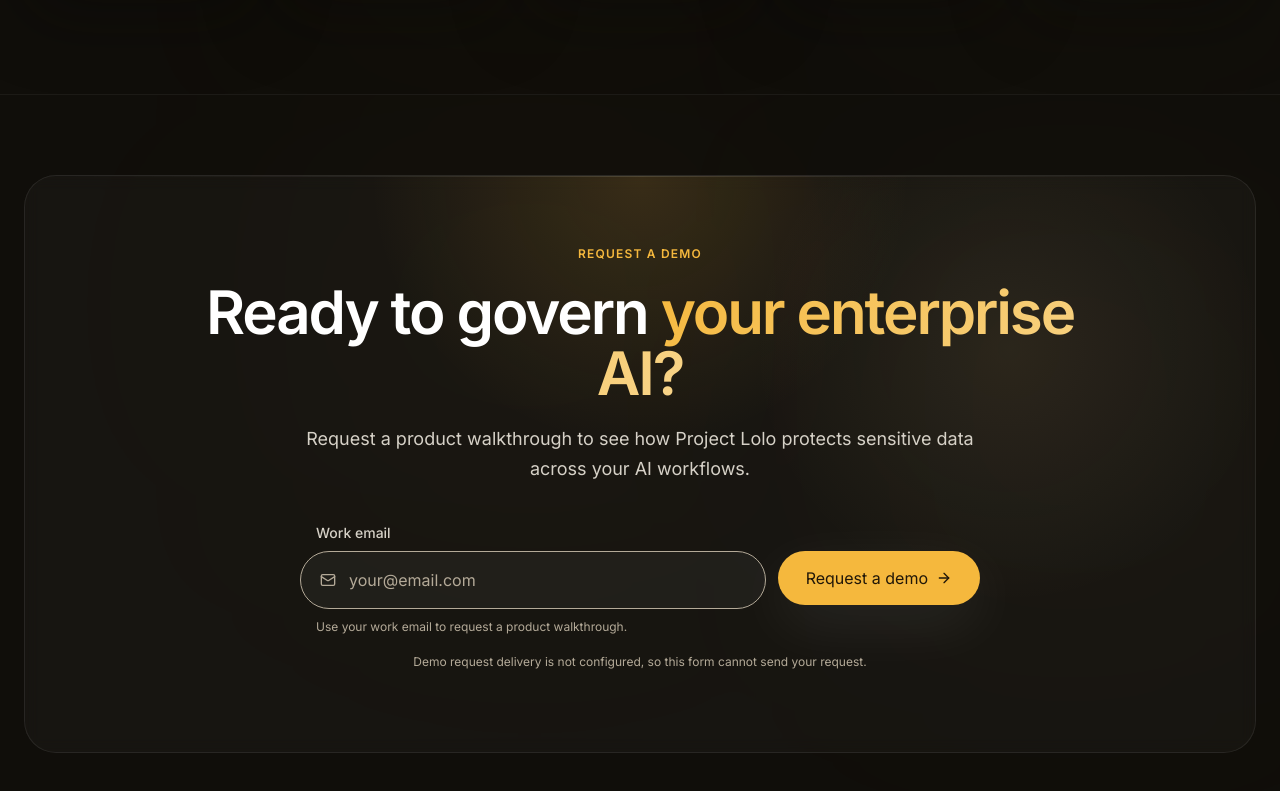
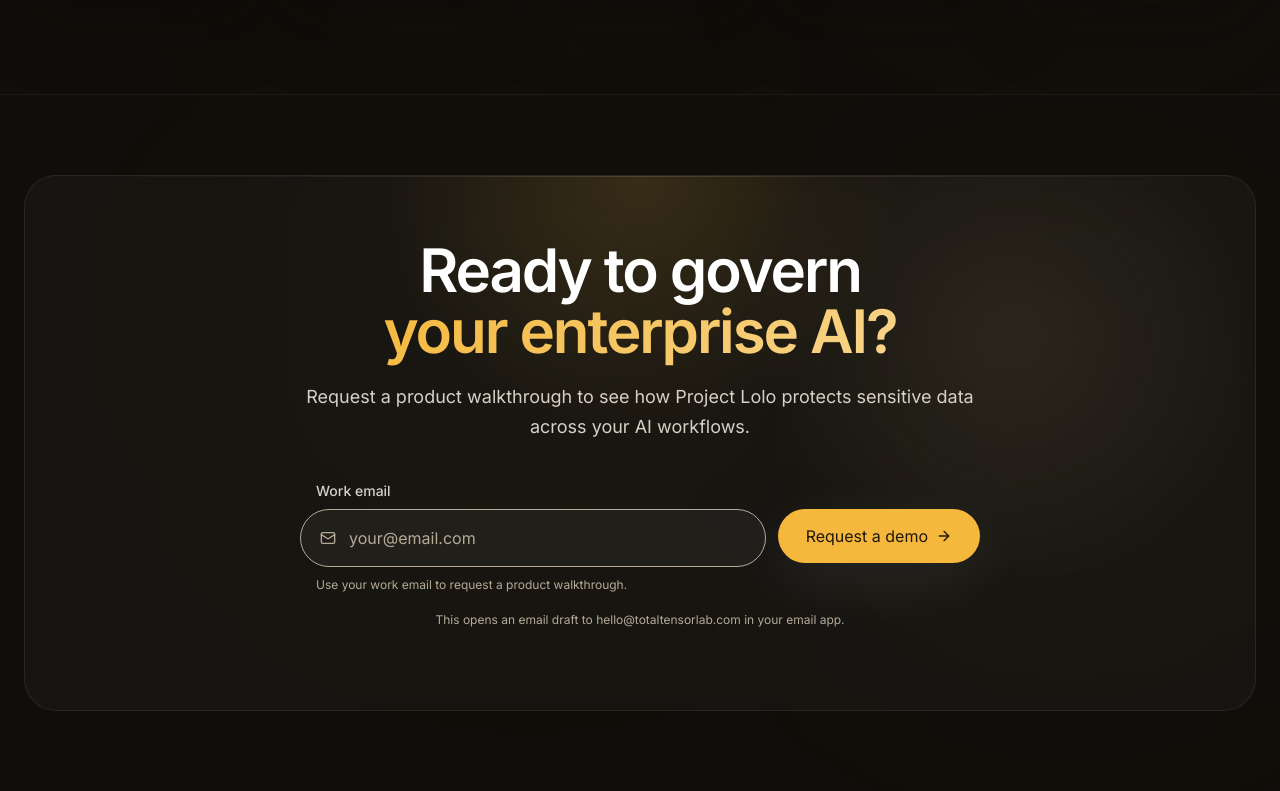
Before and after one commit to total-tensor-lab/total-tensor-lab.github.io, a React (Vite) app: page /#/ in a window 1280 px wide. Shown: the part 2586-3377 px from the top of the page. Built offline with nearby package versions, Linux system fonts and the light colour scheme.

Commit message:
feat: open demo requests as email drafts

```diff
--- a/src/components/Footer.tsx
+++ b/src/components/Footer.tsx
@@ -4,11 +4,11 @@
 
 export default function Footer() {
   const [email, setEmail] = useState("");
-  const [submissionUnavailable, setSubmissionUnavailable] = useState(false);
-
   const handleSubmit = (e: React.FormEvent) => {
     e.preventDefault();
-    setSubmissionUnavailable(true);
+    const subject = encodeURIComponent("Request a demo of Project Lolo");
+    const body = encodeURIComponent(`Hello, I would like to request a product walkthrough.\n\nWork email: ${email}`);
+    window.location.href = `mailto:hello@totaltensorlab.com?subject=${subject}&body=${body}`;
   };
 
   return (
@@ -29,10 +29,7 @@
           <div className="absolute inset-x-10 top-0 h-px bg-gradient-to-r from-transparent via-white/12 to-transparent pointer-events-none" />
 
           <div className="relative z-10 max-w-4xl mx-auto">
-            <span className="inline-block text-brand-primary text-xs font-semibold tracking-widest uppercase mb-5">
-              Request a demo
-            </span>
-            <h2 className="text-4xl md:text-5xl lg:text-[3.75rem] font-bold text-white leading-[1.02] tracking-tight mb-5">
+            <h2 className="text-4xl md:text-5xl lg:text-[3.75rem] font-bold text-white leading-[1.02] tracking-tight mb-5 text-balance">
               Ready to govern{" "}
               <span className="gradient-text">your enterprise AI?</span>
             </h2>
@@ -74,13 +71,8 @@
               </button>
             </form>
             <p className="max-w-xl mx-auto mb-4 text-xs leading-relaxed text-brand-label">
-              Demo request delivery is not configured, so this form cannot send your request.
+              This opens an email draft to hello@totaltensorlab.com in your email app.
             </p>
-            {submissionUnavailable && (
-              <div role="alert" aria-live="assertive" className="max-w-xl mx-auto mb-8 text-sm text-red-300">
-                Your request was not sent because email delivery is not configured. Your email remains in the field.
-              </div>
-            )}
 
           </div>
         </motion.div>
```
